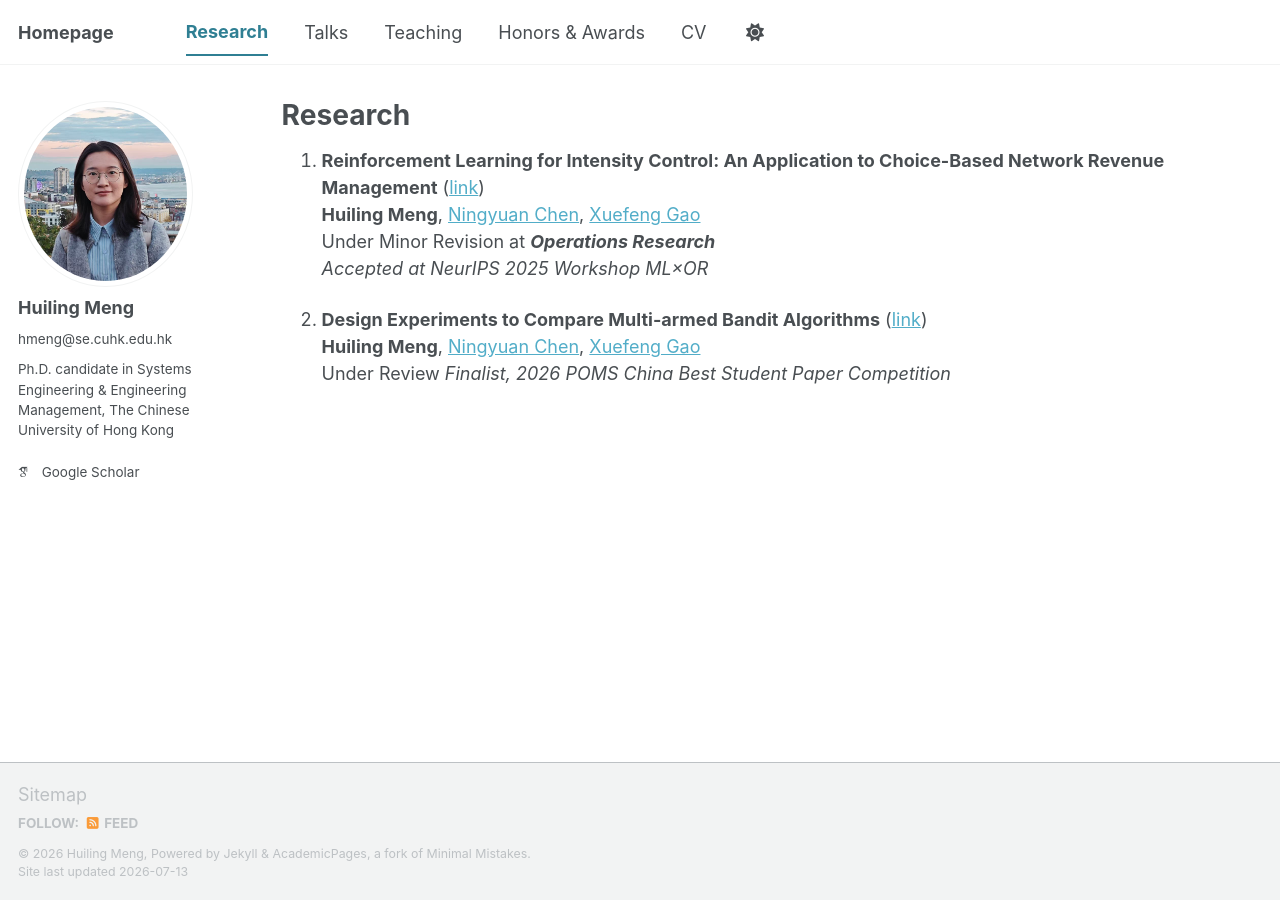
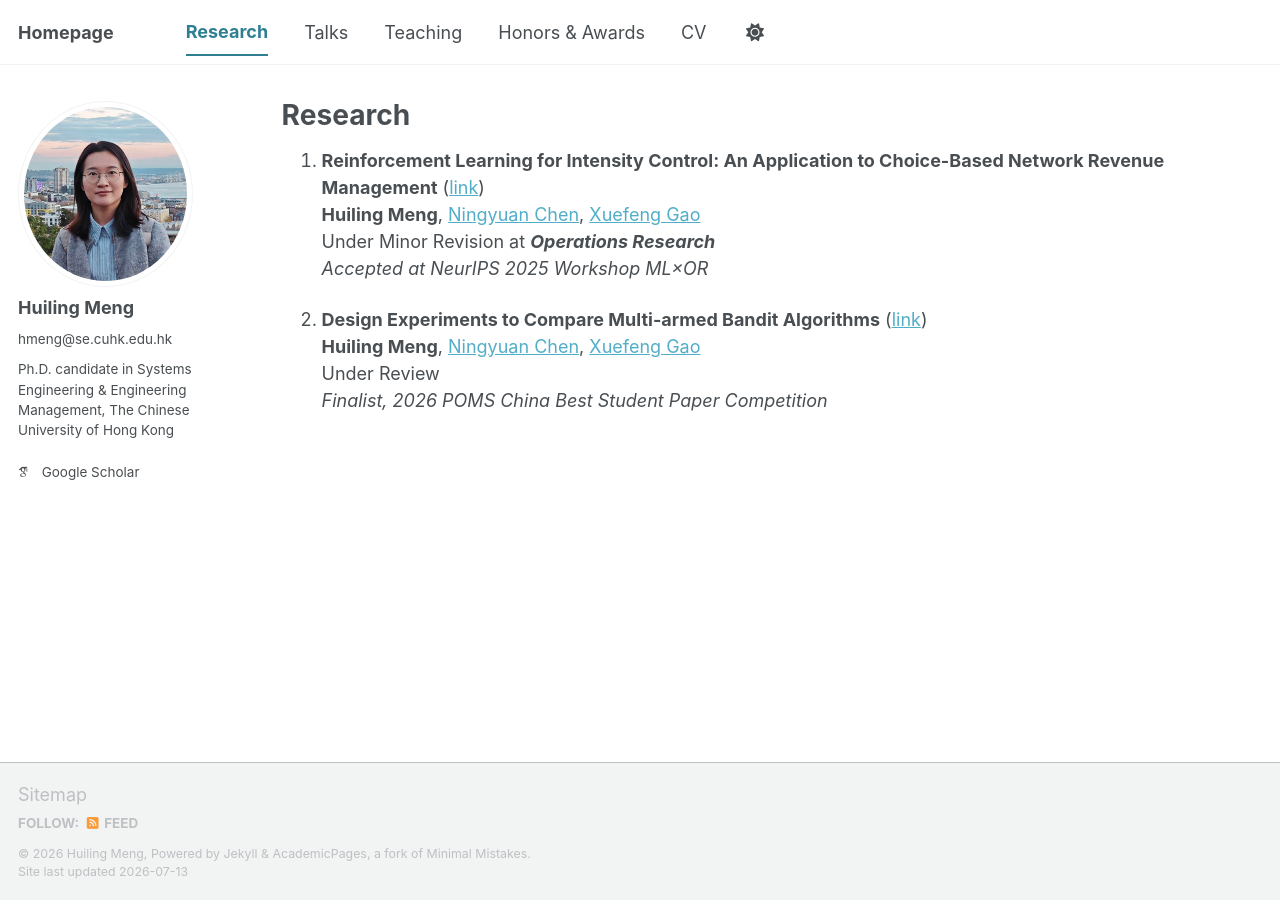
Before and after one commit to huilingmeng/huilingmeng.github.io, a Jekyll site: the page built from _pages/research.md, in a window 1280 px wide. Built offline with Jekyll 4.4.1, drawn with Linux system fonts in a browser that asks for light colours; some web fonts are replaced; a script bundle is joined from its source files by our own code; library files that are not in the unit come from our copies.

```diff
--- a/_pages/research.md
+++ b/_pages/research.md
@@ -13,5 +13,5 @@ author_profile: true
 
 2. **Design Experiments to Compare Multi-armed Bandit Algorithms** ([link](https://arxiv.org/abs/2603.05919))
    **Huiling Meng**, [Ningyuan Chen](http://individual.utoronto.ca/ningyuanchen), [Xuefeng Gao](https://www1.se.cuhk.edu.hk/~xfgao/)
-   Under Review
+   Under Review \
    *Finalist, 2026 POMS China Best Student Paper Competition*
```
